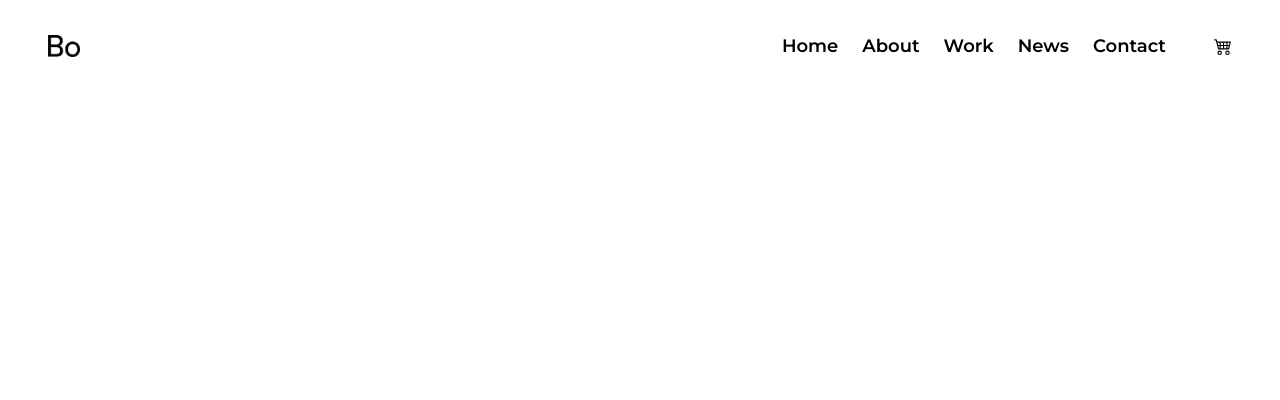
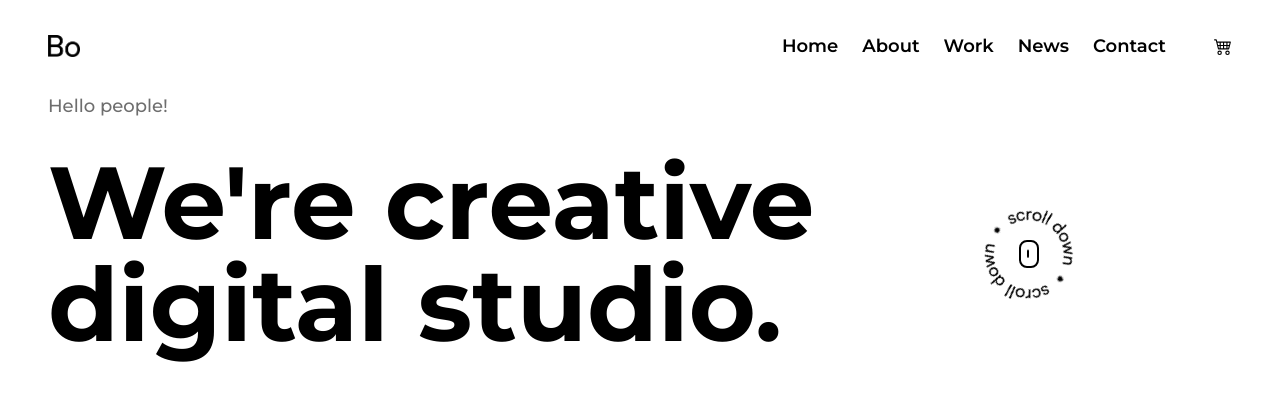
Before and after one commit to mallick-portfolio/bo-webflow, a React (Create React App) app: page / in a window 1280 px wide. Shown: the top 400 px of the page. Built offline with nearby package versions, Linux system fonts and the light colour scheme.

Commit message:
added ...

```diff
--- a/package.json
+++ b/package.json
@@ -9,6 +9,7 @@
     "react": "^18.2.0",
     "react-dom": "^18.2.0",
     "react-icons": "^4.4.0",
+    "react-router-dom": "^6.3.0",
     "react-scripts": "5.0.1",
     "web-vitals": "^2.1.4"
   },
--- a/src/App.js
+++ b/src/App.js
@@ -1,10 +1,14 @@
 import React from "react";
 import { Header } from "./components";
-
+import Home from "./pages/Home/Home.jsx";
+import { Routes, Route } from "react-router-dom";
 const App = () => {
   return (
     <div>
       <Header />
+      <Routes>
+        <Route path={"/"} element={<Home />} />
+      </Routes>
     </div>
   );
 };
--- /dev/null
+++ b/src/components/Banner.jsx
@@ -0,0 +1,24 @@
+import React from "react";
+import rotate from "../assets/images/rotate.png";
+const Banner = () => {
+  return (
+    <div className="px-12 mx-auto">
+      <h4 className="text-lg font-medium text-secondary">Hello people!</h4>
+      <div className="flex justify-between items-center mt-8">
+        <h1 className="text-primary text-[8vw] leading-none font-bold">
+          We're creative digital studio.
+        </h1>
+        <div className="mr-36 relative hover:bg-[#a1c4e4] duration-1000 cursor-pointer rounded-full p-4">
+          <img className="w-36  animate-spin-slow" src={rotate} alt="" />
+          <div className="absolute top-1/2 left-1/2 -translate-x-1/2 -translate-y-1/2 w-5 h-7 rounded-lg border-2 border-primary ">
+            <div className="animate-bounce absolute w-[2px] h-2 rounded-md bg-primary left-[6px] top-[8px]">
+              {""}
+            </div>
+          </div>
+        </div>
+      </div>
+    </div>
+  );
+};
+
+export default Banner;
--- a/src/components/index.js
+++ b/src/components/index.js
@@ -1 +1,2 @@
-export {default as Header} from './Header.jsx'
+export { default as Header } from "./Header.jsx";
+export { default as Banner } from "./Banner.jsx";
--- a/src/index.js
+++ b/src/index.js
@@ -1,13 +1,15 @@
-import React from 'react';
-import ReactDOM from 'react-dom/client';
-import './index.css';
-import App from './App';
-import reportWebVitals from './reportWebVitals';
-
-const root = ReactDOM.createRoot(document.getElementById('root'));
+import React from "react";
+import ReactDOM from "react-dom/client";
+import "./index.css";
+import App from "./App";
+import reportWebVitals from "./reportWebVitals";
+import { BrowserRouter } from "react-router-dom";
+const root = ReactDOM.createRoot(document.getElementById("root"));
 root.render(
   <React.StrictMode>
-    <App />
+    <BrowserRouter>
+      <App />
+    </BrowserRouter>
   </React.StrictMode>
 );
 
--- a/src/pages/Home/Home.jsx
+++ b/src/pages/Home/Home.jsx
@@ -1,7 +1,12 @@
 import React from "react";
+import { Banner } from "../../components";
 
 const Home = () => {
-  return <div>hello world</div>;
+  return (
+    <div>
+      <Banner />
+    </div>
+  );
 };
 
 export default Home;
--- a/tailwind.config.js
+++ b/tailwind.config.js
@@ -1,9 +1,15 @@
 module.exports = {
-  content: [
-    "./src/**/*.{js,jsx,ts,tsx}",
-  ],
+  content: ["./src/**/*.{js,jsx,ts,tsx}"],
   theme: {
-    extend: {},
+    extend: {
+      colors: {
+        primary: "#000",
+        secondary: "#6e6e6e",
+      },
+      animation: {
+        'spin-slow': 'spin 5s linear infinite',
+      }
+    },
   },
   plugins: [],
-}
+};
```
Also changed, not shown: src/assets/images/rotate.png (added), 1 other file (tests, documents, lock files or other folders).
